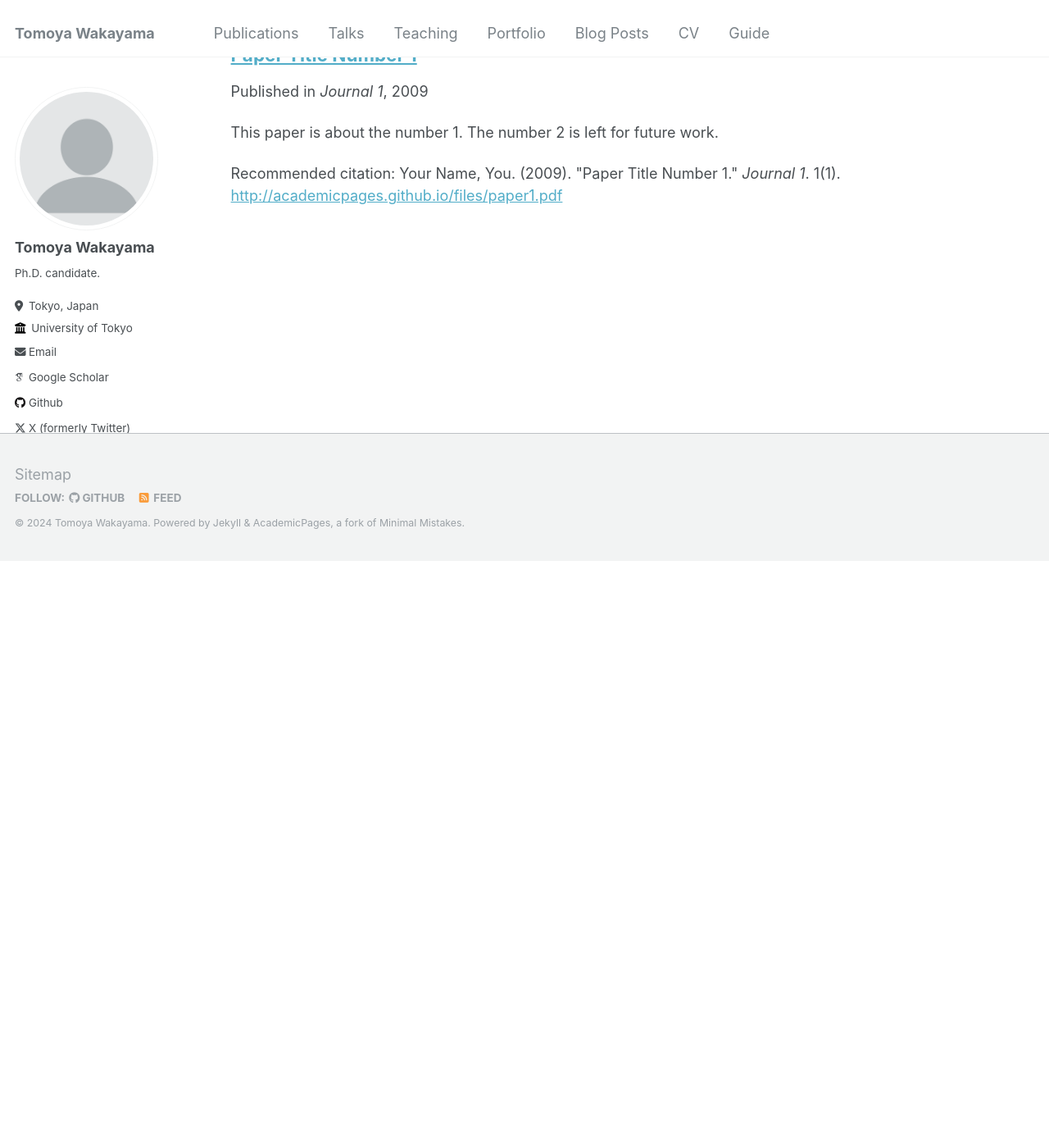
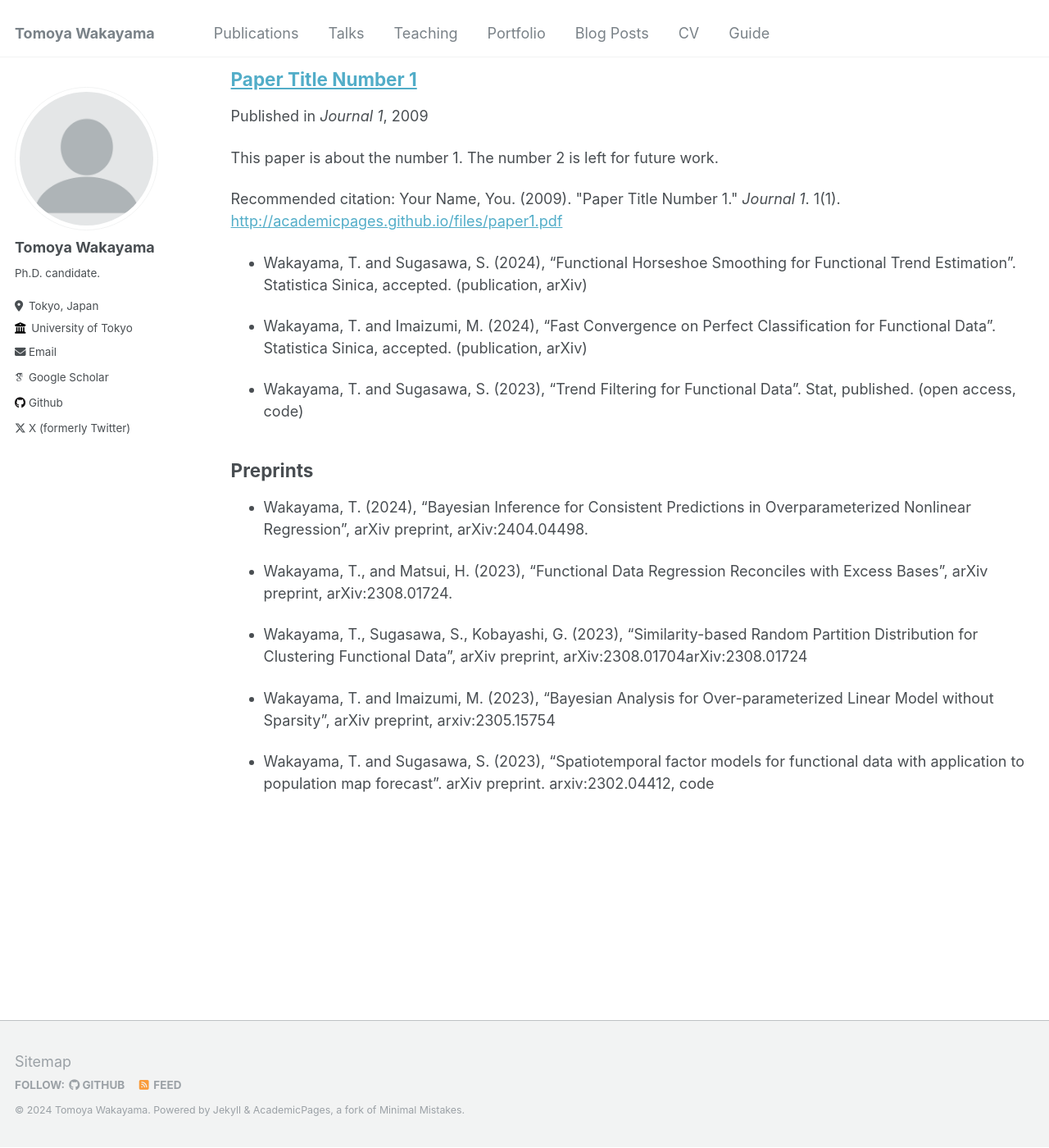
Before and after one commit to TomWaka/TomWaka.github.io, a Jekyll site: the page built from _pages/publications.md, in a window 1280 px wide and 1400 px high, scrolled down 902 px. Shown: the whole window at 82% size. Built offline with Jekyll 4.4.1, drawn with Linux system fonts in a browser that asks for light colours; some web fonts are replaced; before the commit the page ends 1585 px from its top, so only the background shows below that; some of the changed text lies outside the part shown.

Commit message:
Update publications.md

```diff
--- a/_pages/publications.md
+++ b/_pages/publications.md
@@ -5,8 +5,10 @@ permalink: /publications/
 author_profile: true
 ---
 
-{% if site.author.googlescholar %}
-  <div class="wordwrap">You can also find my articles on <a href="{{site.author.googlescholar}}">my Google Scholar profile</a>.</div>
+## Publications
+
+{% if author.googlescholar %}
+  You can also find my articles on <u><a href="{{author.googlescholar}}">my Google Scholar profile</a>.</u>
 {% endif %}
 
 {% include base_path %}
@@ -14,3 +16,21 @@ author_profile: true
 {% for post in site.publications reversed %}
   {% include archive-single.html %}
 {% endfor %}
+
+- Wakayama, T. and Sugasawa, S. (2024), "Functional Horseshoe Smoothing for Functional Trend Estimation". Statistica Sinica, accepted. (publication, arXiv)
+
+- Wakayama, T. and Imaizumi, M. (2024), "Fast Convergence on Perfect Classification for Functional Data". Statistica Sinica, accepted. (publication, arXiv)
+
+- Wakayama, T. and Sugasawa, S. (2023), "Trend Filtering for Functional Data". Stat, published. (open access, code)
+
+## Preprints
+
+- Wakayama, T. (2024), "Bayesian Inference for Consistent Predictions in Overparameterized Nonlinear Regression", arXiv preprint, arXiv:2404.04498.
+
+- Wakayama, T., and Matsui, H. (2023), "Functional Data Regression Reconciles with Excess Bases", arXiv preprint, arXiv:2308.01724.
+
+- Wakayama, T., Sugasawa, S., Kobayashi, G. (2023), "Similarity-based Random Partition Distribution for Clustering Functional Data", arXiv preprint, arXiv:2308.01704arXiv:2308.01724
+
+- Wakayama, T. and Imaizumi, M. (2023), "Bayesian Analysis for Over-parameterized Linear Model without Sparsity", arXiv preprint, arxiv:2305.15754
+
+- Wakayama, T. and Sugasawa, S. (2023), "Spatiotemporal factor models for functional data with application to population map forecast". arXiv preprint. arxiv:2302.04412,  code
```
